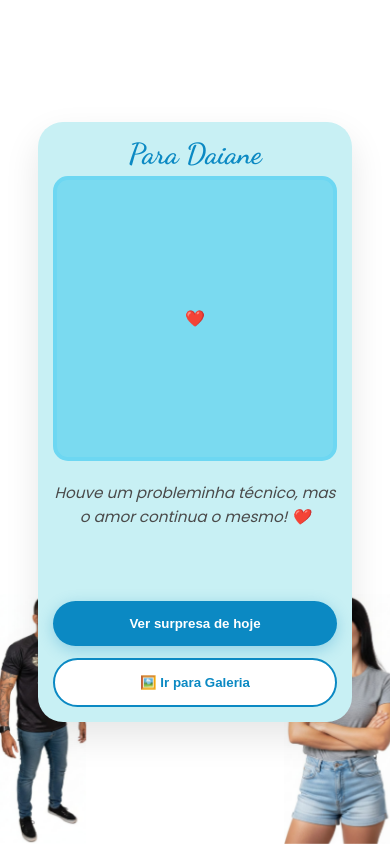
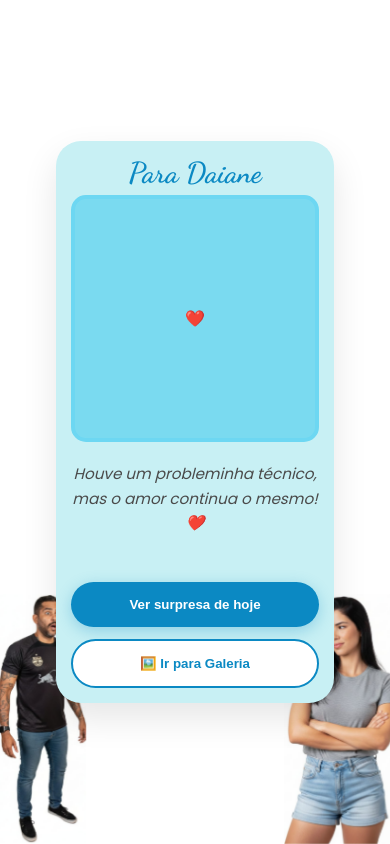
Before and after one commit to Gleitonbb/gleDay, a website: page index.html in a window 390 px wide. Drawn offline with Linux system fonts and the light colour scheme; no server answers.

Commit message:
Update style.css

```diff
--- a/style.css
+++ b/style.css
@@ -120,7 +120,7 @@ body {
 @media (max-width: 800px) {
     /* Diminuindo o card para sobrar espaço nas laterais */
     .container {
-        max-width: 85%; /* O card agora ocupa apenas 85% da largura da tela */
+        max-width: 75%; /* O card agora ocupa apenas 85% da largura da tela */
     }
 
     .card-romantico {
```
